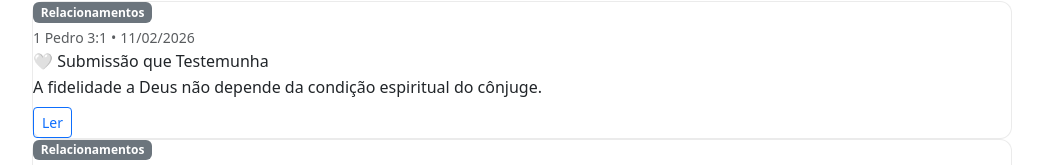
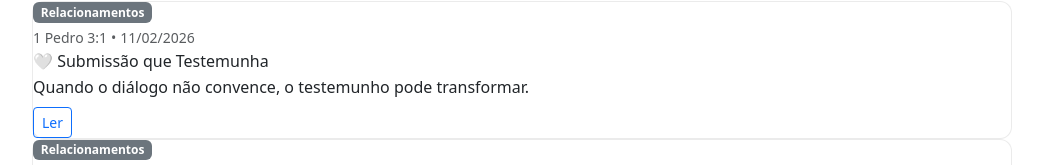
Before and after one commit to meditacoesbiblicas/meditacoes-biblicas, an Angular app: page /#/ in a window 1280 px wide. Shown: the part 183-348 px from the top of the page, without its empty margins (118-1161 px from the left). Built offline with nearby package versions, Linux system fonts and the light colour scheme.

Commit message:
refactor: reformula resumo para evitar interpretação equivocada sobre escolha de cônjuge

```diff
--- a/src/app/data/meditations.ts
+++ b/src/app/data/meditations.ts
@@ -106,7 +106,7 @@ export const MEDITACOES: Meditacao[] = [
     tema: "Relacionamentos",
     titulo: "🤍 Submissão que Testemunha",
     versoChave: "1 Pedro 3:1",
-    resumo: "A fidelidade a Deus não depende da condição espiritual do cônjuge.",
+    resumo: "Quando o diálogo não convence, o testemunho pode transformar.",
     arquivoMd: "submissao-e-testemunho-silencioso.md",
     referencias: ["1Pe 3:1-4", "Ef 5:25", "Rm 14:12"]
   }
```
